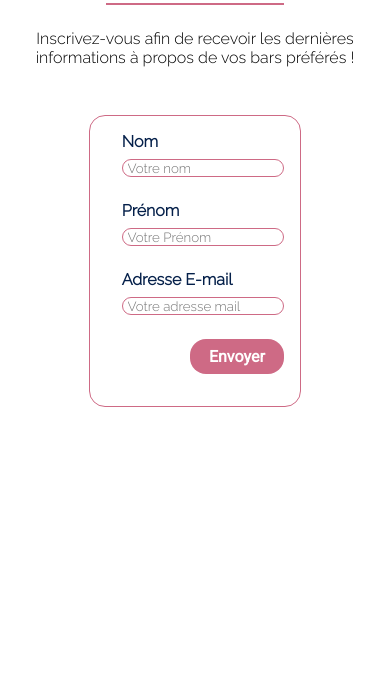
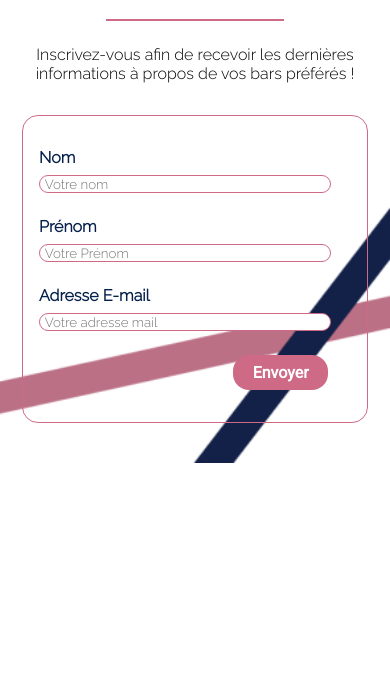
Before and after one commit to msarava/beernb, a plain HTML site: page form.html in a window 390 px wide. Shown: the part 154-844 px from the top of the page. Drawn offline with Linux system fonts and the light colour scheme.

Commit message:
fix responsive desktop

```diff
--- a/form.css
+++ b/form.css
@@ -59,6 +59,12 @@ li a{
 .title:hover{
     transform: scale(1.1);
 }
+
+body{
+    background-image: url(/assets/background_contact.png);
+    background-repeat: no-repeat;
+    background-size: cover;
+}
 #container{
     display: flex;
     flex-direction: column;
@@ -69,7 +75,7 @@ h1{
 
 }
 #title{
-    margin-top: 4rem;
+    margin-top: 5rem;
     display: flex;
     flex-direction: column;
     justify-content: center;
@@ -101,12 +107,11 @@ h1{
     border-radius: 1rem;
     gap: 0.5rem;
     min-height: 200px;
-    padding: 0 1rem 1rem 2rem;
-/* width: 90%;  */
-  font-family: var(--raleway);
+    padding: 1rem;
+    width: 80%;
+    font-family: var(--raleway);
     color: var(--primary-color);
     font-weight: bold;
-    margin: 1rem;
 }
 #form-container p{
     margin: 1rem 0 0 0;
@@ -117,14 +122,14 @@ h1{
     height: 1rem;
     border: 1px solid var(--secondary-color);
     border-radius: 2rem;
-    min-width: 80%;
+    width: 90%;
     padding: 0 0.3rem;
 }
 
 #btn-container{
     display: flex;
     justify-content: flex-end;
-    padding: 1rem;
+    margin: 1rem 0.5rem;
     width: 90%;
 }
 .btn-standard{
@@ -140,6 +145,8 @@ h1{
     background-color: var(--third-color);
     color: var(--primary-color);
 }
-/* @media only screen and (min-width: 600px) {
-
-} */
+@media only screen and (min-width: 600px) {
+    #form-container{
+        max-width: 480px;
+    }
+}
```
Also changed, not shown: assets/background_contact.png (added).
